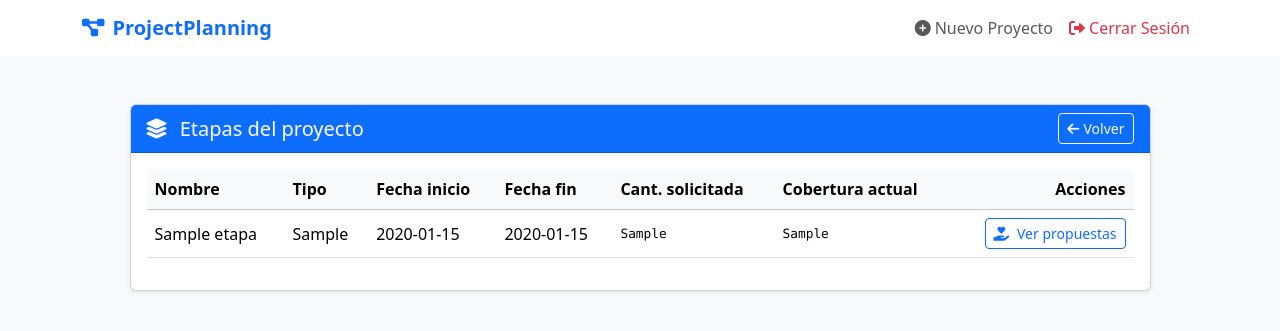
After one commit to faacu02/DSSD-Grupo-7, a Flask app: page /etapa/originante/ver_etapas/1 in a window 1280 px wide. The commit adds this page. Shown: the top 331 px of the page. Run offline with Flask 3, Linux system fonts and the light colour scheme; tables that the repository leaves empty hold one stand-in row (values such as "Sample post").

```diff
--- a/src/controllers/etapa.py
+++ b/src/controllers/etapa.py
@@ -2,6 +2,7 @@ from flask import Blueprint, render_template, request, redirect, url_for, flash
 import requests
 from models import etapa
 import services.etapa_service as etapa_service
+import services.proyecto_servicce as proyecto_service
 
 
 etapa_bp = Blueprint('etapa', __name__)
@@ -106,3 +107,11 @@ def completar_etapa(etapa_id):
         return redirect(url_for('etapa.ver_etapas_proyecto', proyecto_id=etapa.proyecto_id))
 
     return render_template('completar_etapa.html', etapa=etapa)
+
+@etapa_bp.route('/originante/ver_etapas/<int:proyecto_id>', methods=['GET'])
+def ver_etapas_ong_originante(proyecto_id):
+    case_id = request.args.get('case_id')
+
+    etapas = etapa_service.obtener_etapas_por_proyecto(proyecto_id)
+    proyecto = None
+    return render_template('ver_etapas_ong_originante.html', etapas=etapas, proyecto=proyecto, case_id=case_id)
--- /dev/null
+++ b/src/templates/ver_etapas_ong_originante.html
@@ -0,0 +1,144 @@
+<!DOCTYPE html>
+<html lang="es">
+<head>
+	<meta charset="UTF-8">
+	<meta name="viewport" content="width=device-width, initial-scale=1.0">
+	<title>Etapas del Proyecto</title>
+
+	<link href="https://cdn.jsdelivr.net/npm/bootstrap@5.3.2/dist/css/bootstrap.min.css" rel="stylesheet">
+	<link href="https://cdnjs.cloudflare.com/ajax/libs/font-awesome/6.0.0/css/all.min.css" rel="stylesheet">
+
+	<style>
+		.navbar-custom { background: rgba(255,255,255,0.95); backdrop-filter: blur(6px); }
+		.card-hero { box-shadow: 0 6px 20px rgba(0,0,0,0.06); }
+		.etapa-row:hover { background: rgba(0,0,0,0.02); }
+		pre.json-mini { font-size: 0.8rem; margin: 0; white-space: pre-wrap; }
+	</style>
+</head>
+
+<body class="bg-light">
+
+	<!-- NAVBAR -->
+	<nav class="navbar navbar-expand-lg navbar-light navbar-custom">
+		<div class="container">
+			<a class="navbar-brand fw-bold text-primary" href="{{ url_for('formulario.index') }}">
+				<i class="fas fa-project-diagram me-2"></i>ProjectPlanning
+			</a>
+			<div class="collapse navbar-collapse">
+				<ul class="navbar-nav ms-auto">
+					<li class="nav-item">
+						<a class="nav-link" href="{{ url_for('formulario.formulario_nombre') }}">
+							<i class="fas fa-plus-circle me-1"></i>Nuevo Proyecto
+						</a>
+					</li>
+					<li class="nav-item">
+						<a class="nav-link text-danger" href="{{ url_for('login.logout') }}">
+							<i class="fas fa-sign-out-alt me-1"></i>Cerrar Sesión
+						</a>
+					</li>
+				</ul>
+			</div>
+		</div>
+	</nav>
+
+	<!-- CONTENIDO -->
+	<div class="container my-5">
+		<div class="row justify-content-center">
+			<div class="col-12 col-lg-11">
+
+				<div class="card card-hero shadow-sm">
+					<div class="card-header bg-primary text-white d-flex justify-content-between align-items-center">
+						<h5 class="mb-0">
+							<i class="fas fa-layer-group me-2"></i>
+							Etapas del proyecto
+							{% if proyecto and proyecto.nombre %}
+								- {{ proyecto.nombre }}
+							{% endif %}
+						</h5>
+
+						<a href="{{ url_for('formulario.index') }}" class="btn btn-outline-light btn-sm">
+							<i class="fas fa-arrow-left me-1"></i>Volver
+						</a>
+					</div>
+
+					<div class="card-body">
+
+						{% if etapas and etapas|length > 0 %}
+							<div class="table-responsive">
+								<table class="table table-hover align-middle">
+									<thead class="table-light">
+										<tr>
+											<th>Nombre</th>
+											<th>Tipo</th>
+											<th>Fecha inicio</th>
+											<th>Fecha fin</th>
+											<th>Cant. solicitada</th>
+											<th>Cobertura actual</th>
+											<th class="text-end">Acciones</th>
+										</tr>
+									</thead>
+
+									<tbody>
+										{% for etapa in etapas %}
+											<tr class="etapa-row">
+												<td>{{ etapa.nombre }}</td>
+
+												<td class="text-capitalize">{{ etapa.tipo_cobertura or '-' }}</td>
+
+												<td>{{ etapa.fecha_inicio or '-' }}</td>
+
+												<td>{{ etapa.fecha_fin or '-' }}</td>
+
+												<!-- cantidad/estructura solicitada -->
+												<td>
+													{% if etapa.cobertura_solicitada %}
+														<pre class="json-mini">{{ etapa.cobertura_solicitada }}</pre>
+													{% else %}
+														-
+													{% endif %}
+												</td>
+
+												<!-- cobertura actual -->
+												<td>
+													{% if etapa.cobertura_actual %}
+														<pre class="json-mini">{{ etapa.cobertura_actual }}</pre>
+													{% else %}
+														-
+													{% endif %}
+												</td>
+
+												<td class="text-end">
+													<!-- BOTÓN VER PROPUESTAS -->
+													<a href="{{ url_for('donacion.ver_propuestas',
+																		etapa_id=etapa.id,
+																		case_id=case_id,
+																		) }}"
+													   class="btn btn-sm btn-outline-primary">
+														<i class="fas fa-hand-holding-heart me-1"></i>
+														Ver propuestas
+													</a>
+												</td>
+											</tr>
+										{% endfor %}
+									</tbody>
+								</table>
+							</div>
+
+						{% else %}
+							<div class="text-center py-5">
+								<i class="fas fa-info-circle fa-2x text-muted"></i>
+								<p class="mt-3 text-muted">No hay etapas registradas para este proyecto.</p>
+							</div>
+
+						{% endif %}
+
+					</div>
+				</div>
+
+			</div>
+		</div>
+	</div>
+
+	<script src="https://cdn.jsdelivr.net/npm/bootstrap@5.3.2/dist/js/bootstrap.bundle.min.js"></script>
+</body>
+</html>
--- a/src/templates/ver_proyectos.html
+++ b/src/templates/ver_proyectos.html
@@ -61,6 +61,10 @@
                                         class="btn btn-sm btn-outline-primary">
                                      <i class="fas fa-layer-group me-1"></i>Ver etapas
                                     </a>
+                                        <a href="{{ url_for('etapa.ver_etapas_ong_originante', proyecto_id=proyecto.id, case_id=request.args.get('case_id')) }}"
+                                        class="btn btn-sm btn-outline-primary">
+                                     <i class="fas fa-layer-group me-1"></i>Ver etapas
+                                    </a>
 
                                 </div>
                             </div>
```
Also changed, not shown: src/activities/completar_actividad_siguiente.py (+21 -0 lines), src/controllers/donacion.py (+19 -0 lines), src/templates/ver_propuestas.html (added, +114 -0 lines).
